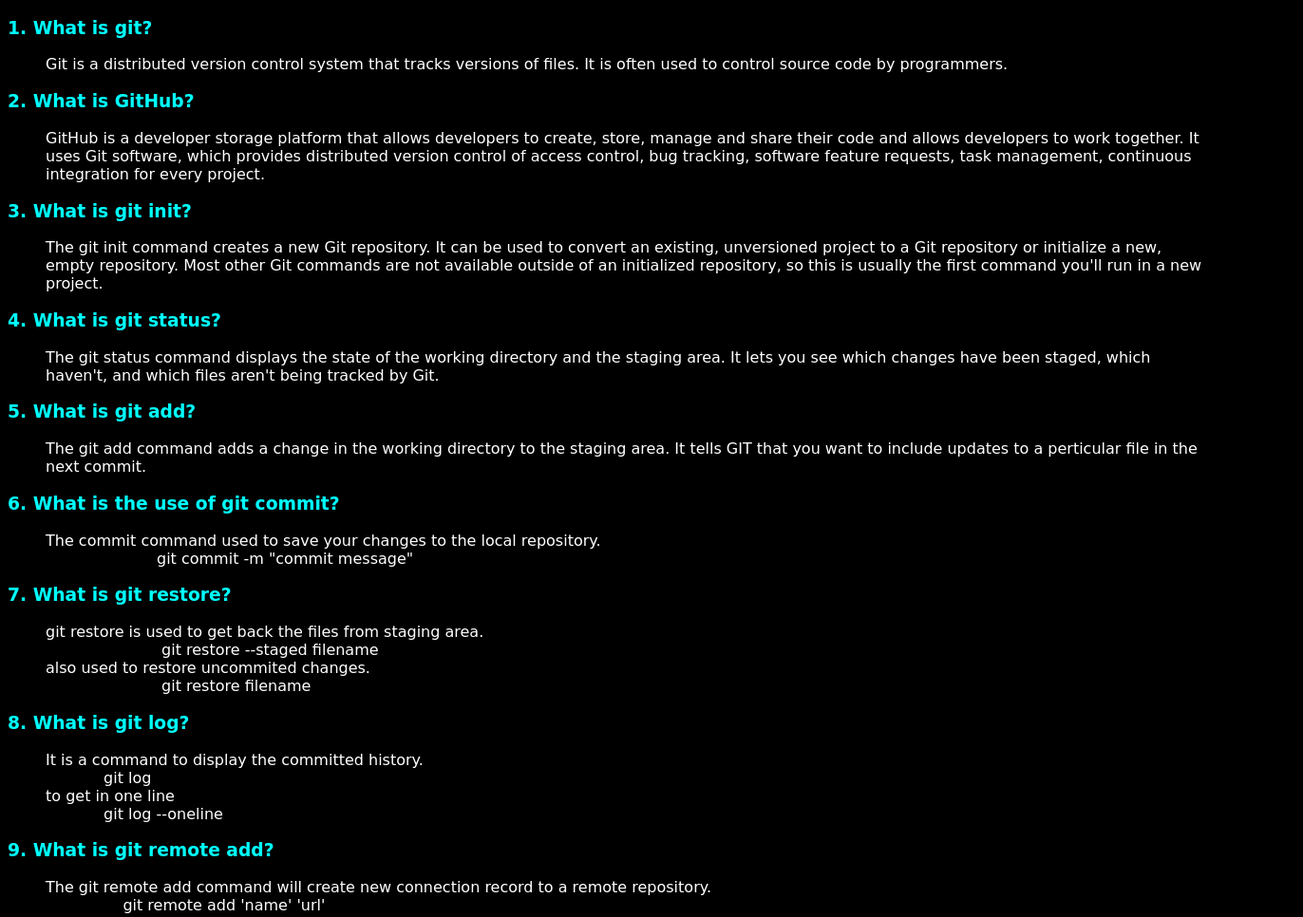
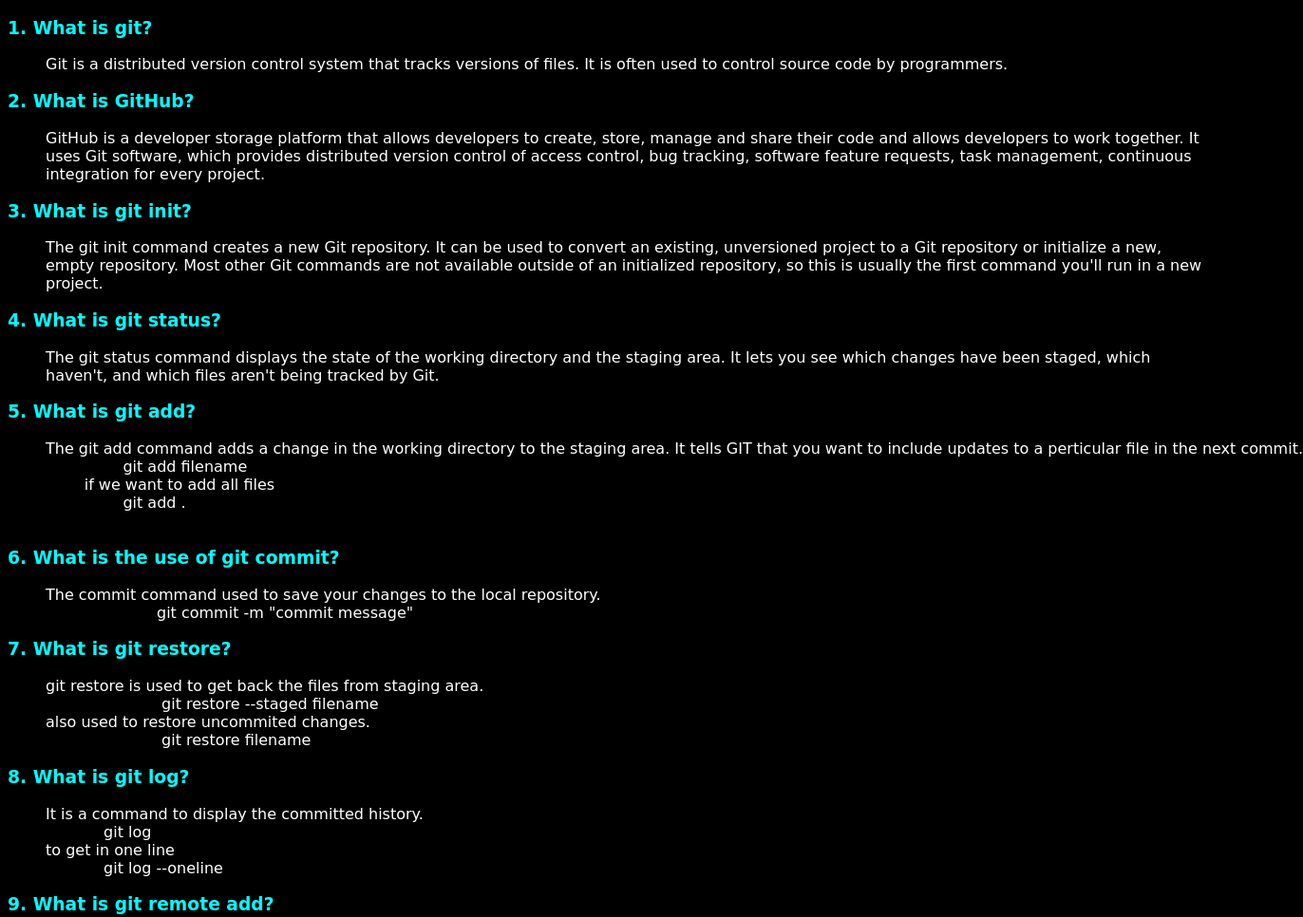
Before and after one commit to Pandava919/GIT-Notes, a plain HTML site: page index.html in a window 1280 px wide. Shown: the top 966 px of the page at 95% size, 1372 px wide, since content can reach past the window. Drawn offline with Linux system fonts and the light colour scheme.

Commit message:
addedd git add commands

```diff
--- a/index.html
+++ b/index.html
@@ -49,8 +49,11 @@
             <h3>5. What is git add?</h3>
         </dt>
         <dd>
-            <p>The git add command adds a change in the working directory to the staging area. It tells GIT that you
-                want to include updates to a perticular file in the next commit.</p>
+            <pre><p>The git add command adds a change in the working directory to the staging area. It tells GIT that you want to include updates to a perticular file in the next commit.
+                git add filename
+        if we want to add all files
+                git add .
+            </p></pre>
         </dd>
         <dt>
             <h3>6. What is the use of git commit?</h3>
```
